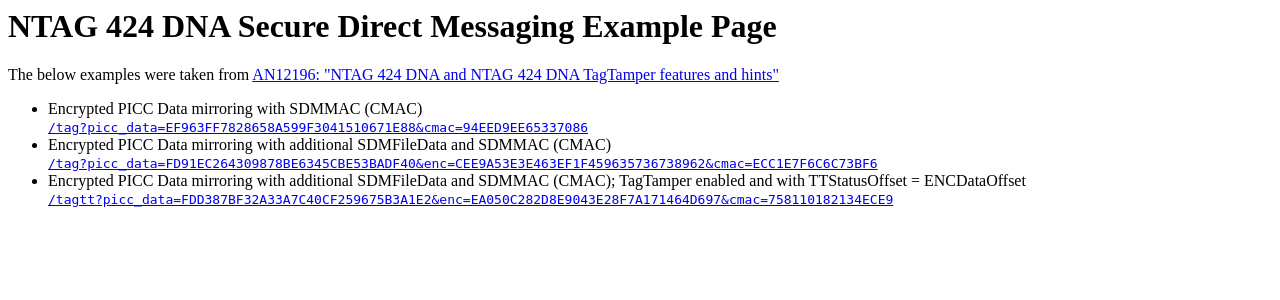
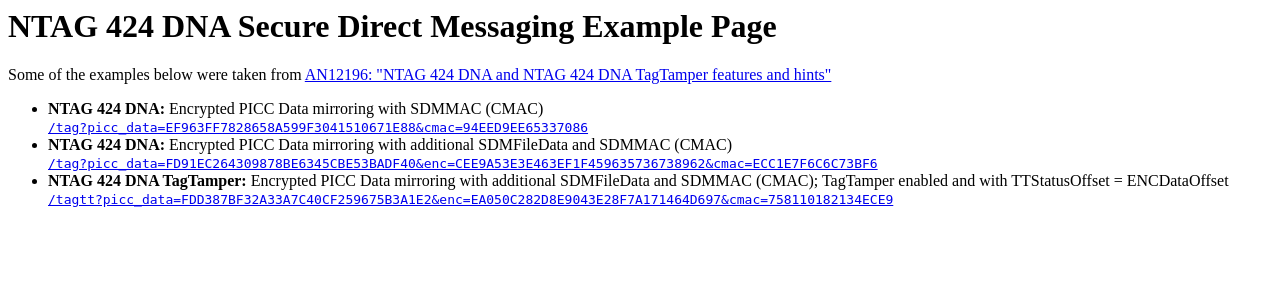
Before and after one commit to nfc-developer/sdm-backend, a Flask app: page / in a window 1280 px wide. Shown: the top 300 px of the page. Run offline with Flask 2, Linux system fonts and the light colour scheme.

Commit message:
Update sdm_main.html (#12)

```diff
--- a/templates/sdm_main.html
+++ b/templates/sdm_main.html
@@ -4,18 +4,18 @@
 </head>
 <body>
 <h1>NTAG 424 DNA Secure Direct Messaging Example Page</h1>
-<p>The below examples were taken from <a href="https://www.nxp.com/docs/en/application-note/AN12196.pdf">AN12196: "NTAG 424 DNA and NTAG 424 DNA TagTamper features and
+<p>Some of the examples below were taken from <a href="https://www.nxp.com/docs/en/application-note/AN12196.pdf">AN12196: "NTAG 424 DNA and NTAG 424 DNA TagTamper features and
 hints"</a></p>
 <ul>
-    <li>Encrypted PICC Data mirroring with SDMMAC (CMAC)<br>
+    <li><strong>NTAG 424 DNA:</strong> Encrypted PICC Data mirroring with SDMMAC (CMAC)<br>
         <a href="/tag?picc_data=EF963FF7828658A599F3041510671E88&cmac=94EED9EE65337086">
         <code>/tag?picc_data=EF963FF7828658A599F3041510671E88&cmac=94EED9EE65337086</code>
     </a></li>
-    <li>Encrypted PICC Data mirroring with additional SDMFileData and SDMMAC (CMAC)<br>
+    <li><strong>NTAG 424 DNA:</strong> Encrypted PICC Data mirroring with additional SDMFileData and SDMMAC (CMAC)<br>
         <a href="/tag?picc_data=FD91EC264309878BE6345CBE53BADF40&enc=CEE9A53E3E463EF1F459635736738962&cmac=ECC1E7F6C6C73BF6">
         <code>/tag?picc_data=FD91EC264309878BE6345CBE53BADF40&enc=CEE9A53E3E463EF1F459635736738962&cmac=ECC1E7F6C6C73BF6</code>
     </a></li>
-    <li>Encrypted PICC Data mirroring with additional SDMFileData and SDMMAC (CMAC); TagTamper enabled and with TTStatusOffset = ENCDataOffset<br>
+    <li><strong>NTAG 424 DNA TagTamper:</strong> Encrypted PICC Data mirroring with additional SDMFileData and SDMMAC (CMAC); TagTamper enabled and with TTStatusOffset = ENCDataOffset<br>
         <a href="/tagtt?picc_data=FDD387BF32A33A7C40CF259675B3A1E2&enc=EA050C282D8E9043E28F7A171464D697&cmac=758110182134ECE9">
         <code>/tagtt?picc_data=FDD387BF32A33A7C40CF259675B3A1E2&enc=EA050C282D8E9043E28F7A171464D697&cmac=758110182134ECE9</code>
     </a></li>
```
